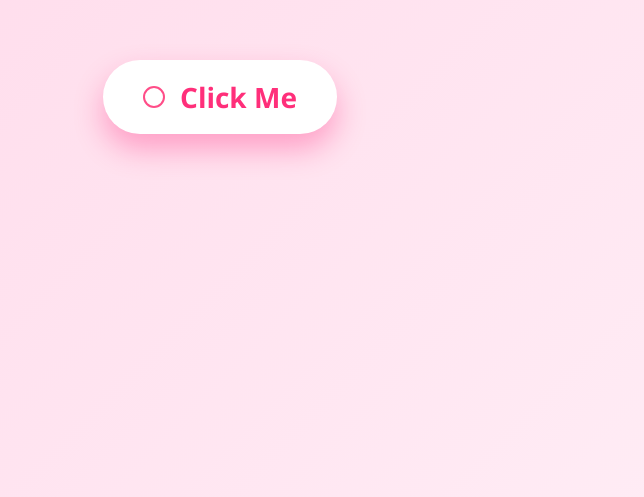
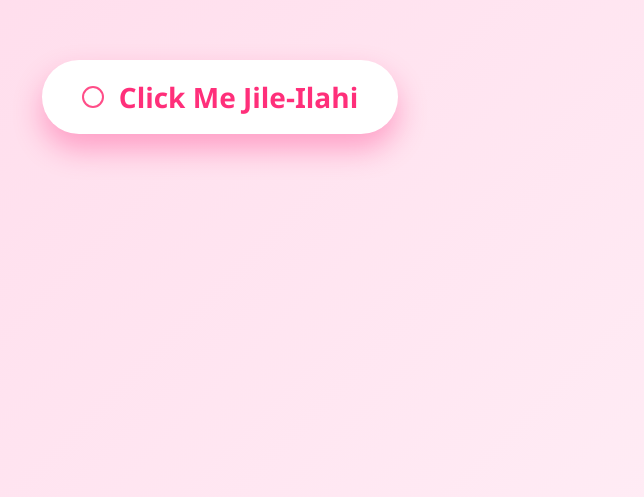
Before and after one commit to Rohitrajarajpoot/nikiiii, a plain HTML site: page index.html in a window 1280 px wide. Shown: the part 303-800 px from the top of the page, without its empty margins (420-1064 px from the left). Drawn offline with Linux system fonts and the light colour scheme.

Commit message:
Update index.html

```diff
--- a/index.html
+++ b/index.html
@@ -247,7 +247,7 @@
   <input type="radio" id="open" name="rose" hidden>
   <label for="open" class="click-wrapper">
     <div class="radio"></div>
-    <div class="click-text">Click Me</div>
+    <div class="click-text">Click Me Jile-Ilahi</div>
   </label>
 
   <div class="rose-scene">
```
